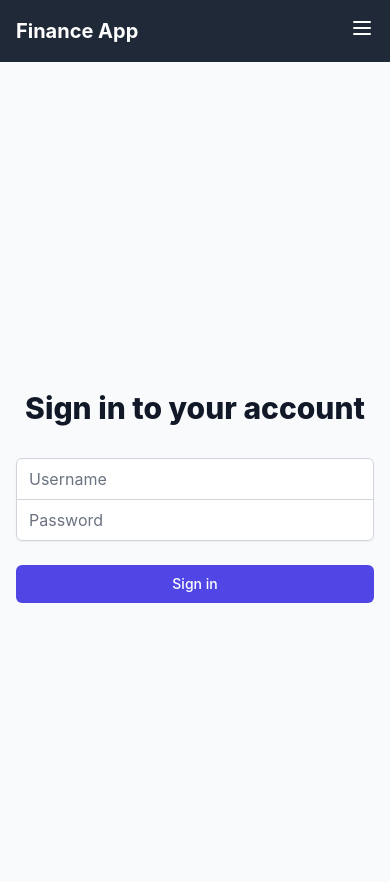
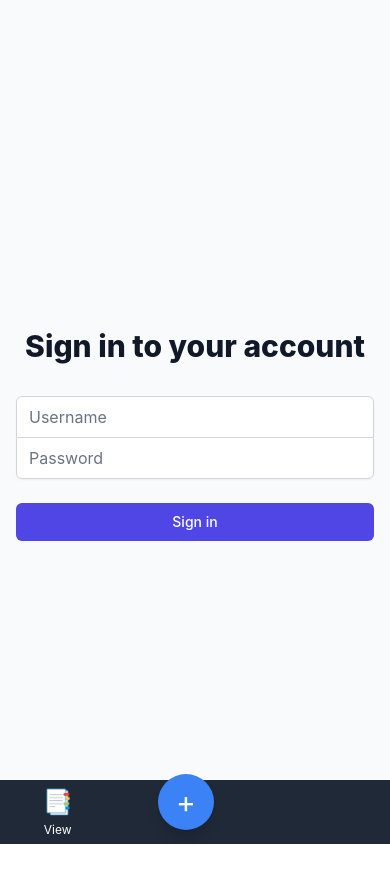
Before and after one commit to shreyjain14/finance-app-frontend, a React (Create React App) app: page /login in a window 390 px wide. Shown: the top 882 px of the page. Built offline with nearby package versions, Linux system fonts and the light colour scheme.

Commit message:
new navbar for mobile

```diff
--- a/src/App.js
+++ b/src/App.js
@@ -10,8 +10,9 @@ function App() {
 
   return (
     <Router>
-      <div className="App">
+      <div className="App flex flex-col min-h-screen">
         <Navbar />
+        <div className="flex-grow overflow-y-auto pb-16 md:pb-0">
           <Routes>
             <Route path="/login" element={isAuthenticated ? <Navigate to="/add-payment" /> : <LoginPage />} />
             <Route
@@ -28,6 +29,7 @@ function App() {
             />
           </Routes>
         </div>
+      </div>
     </Router>
   );
 }
--- a/src/Navbar.js
+++ b/src/Navbar.js
@@ -1,49 +1,58 @@
-import React, { useState } from 'react';
-import { Link } from 'react-router-dom';
+import React from 'react';
+import { Link, useLocation } from 'react-router-dom';
 
 function Navbar() {
-  const [isMenuOpen, setIsMenuOpen] = useState(false);
+  const location = useLocation();
 
   return (
-    <nav className="bg-gray-800 p-4">
-      <div className="container mx-auto">
-        <div className="flex justify-between items-center">
+    <>
+      {/* Desktop Navbar */}
+      <nav className="hidden md:block bg-gray-800 p-4">
+        <div className="container mx-auto flex justify-between items-center">
           <div className="text-white font-bold text-xl">Finance App</div>
-          <div className="md:hidden">
-            <button
-              onClick={() => setIsMenuOpen(!isMenuOpen)}
-              className="text-white focus:outline-none"
+          <div>
+            <Link
+              to="/add-payment"
+              className={`bg-blue-500 hover:bg-blue-700 text-white font-bold py-2 px-4 rounded mr-2 ${
+                location.pathname === '/add-payment' ? 'bg-blue-700' : ''
+              }`}
             >
-              <svg className="h-6 w-6 fill-current" viewBox="0 0 24 24">
-                {isMenuOpen ? (
-                  <path fillRule="evenodd" d="M18.278 16.864a1 1 0 0 1-1.414 1.414l-4.829-4.828-4.828 4.828a1 1 0 0 1-1.414-1.414l4.828-4.829-4.828-4.828a1 1 0 0 1 1.414-1.414l4.829 4.828 4.828-4.828a1 1 0 1 1 1.414 1.414l-4.828 4.829 4.828 4.828z"/>
-                ) : (
-                  <path fillRule="evenodd" d="M4 5h16a1 1 0 0 1 0 2H4a1 1 0 1 1 0-2zm0 6h16a1 1 0 0 1 0 2H4a1 1 0 0 1 0-2zm0 6h16a1 1 0 0 1 0 2H4a1 1 0 0 1 0-2z"/>
-                )}
-              </svg>
-            </button>
-          </div>
-          <div className="hidden md:flex space-x-4">
-            <Link to="/add-payment" className="bg-blue-500 hover:bg-blue-700 text-white font-bold py-2 px-4 rounded">
               Add Payment
             </Link>
-            <Link to="/view-payments" className="bg-green-500 hover:bg-green-700 text-white font-bold py-2 px-4 rounded">
+            <Link
+              to="/view-payments"
+              className={`bg-green-500 hover:bg-green-700 text-white font-bold py-2 px-4 rounded ${
+                location.pathname === '/view-payments' ? 'bg-green-700' : ''
+              }`}
+            >
               View Payments
             </Link>
           </div>
         </div>
-        {isMenuOpen && (
-          <div className="mt-4 md:hidden">
-            <Link to="/add-payment" className="block bg-blue-500 hover:bg-blue-700 text-white font-bold py-2 px-4 rounded mb-2">
-              Add Payment
-            </Link>
-            <Link to="/view-payments" className="block bg-green-500 hover:bg-green-700 text-white font-bold py-2 px-4 rounded">
-              View Payments
-            </Link>
-          </div>
-        )}
-      </div>
-    </nav>
+      </nav>
+
+      {/* Mobile Bottom Navbar */}
+      <nav className="md:hidden fixed bottom-0 left-0 right-0 bg-gray-800">
+        <div className="flex justify-around items-center h-16">
+          <Link
+            to="/view-payments"
+            className={`text-white text-center ${
+              location.pathname === '/view-payments' ? 'text-blue-400' : ''
+            }`}
+          >
+            <div className="text-2xl mb-1">📑</div>
+            <div className="text-xs">View</div>
+          </Link>
+          <Link
+            to="/add-payment"
+            className="bg-blue-500 rounded-full w-14 h-14 flex items-center justify-center -mt-5 text-white text-center shadow-lg"
+          >
+            <div className="text-3xl">+</div>
+          </Link>
+          <div className="w-12"></div> {/* Placeholder for balance */}
+        </div>
+      </nav>
+    </>
   );
 }
 
```
Lines whose indentation alone changed are shown as unchanged.
